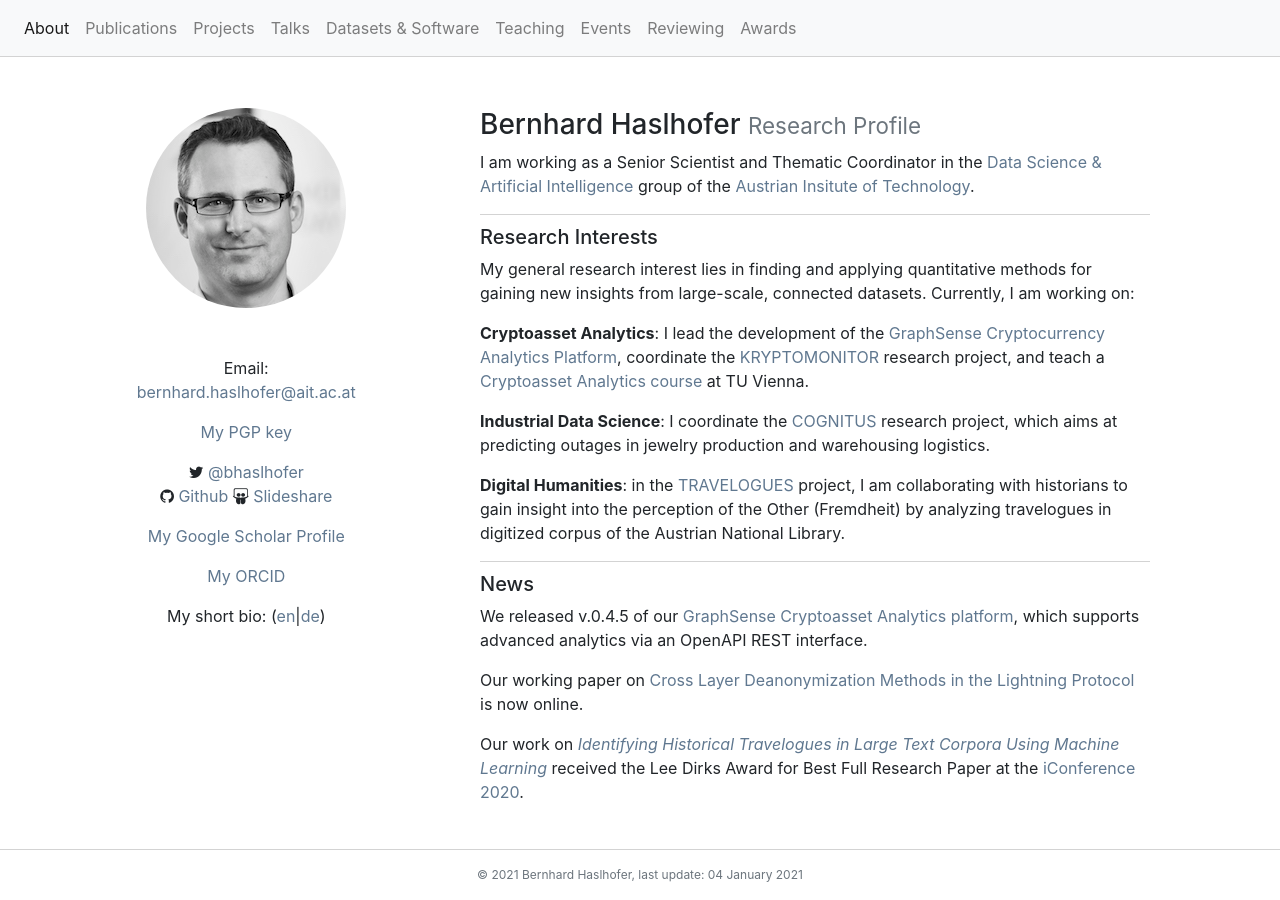
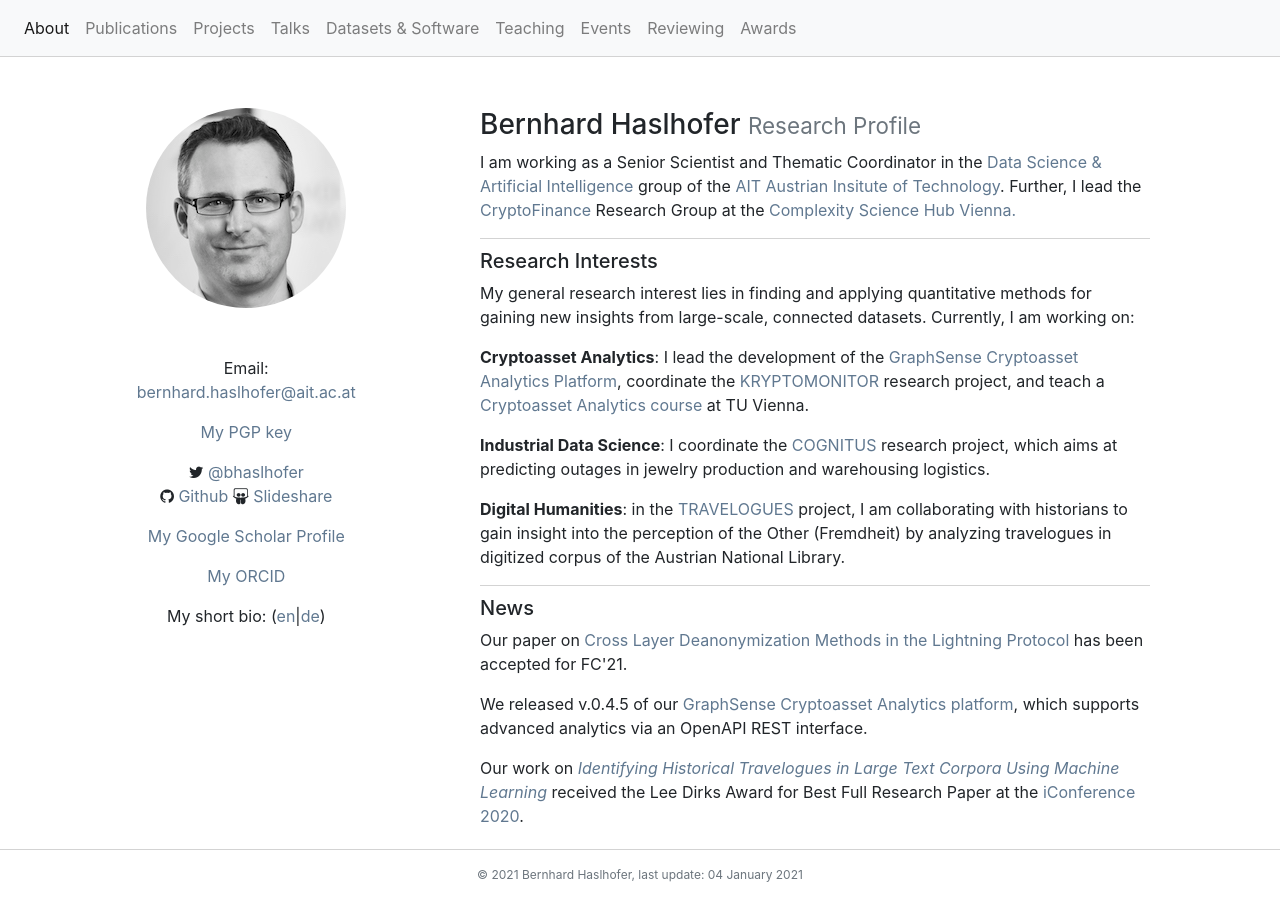
Before and after one commit to behas/behas.github.com, a Jekyll site: the page built from index.html, in a window 1280 px wide. Built offline with Jekyll 4.4.1, drawn with Linux system fonts in a browser that asks for light colours; a style sheet for code colours, icons or effects is not loaded.

Commit message:
updated news and CSH info

```diff
--- a/assets/short_bio_de.txt
+++ b/assets/short_bio_de.txt
@@ -1,3 +1,3 @@
-Bernhard Haslhofer ist Senior Scientist am AIT - Austrian Institute of Technology, wo er als thematischer Koordinator in der Forschungsgruppe "Data Science & Artificial Intelligence" tätig ist. Er ist außerdem Fakultätsmitglied am Complexity Science Hub Wien und externer Dozent an der Technischen Universität Wien.
+Bernhard Haslhofer ist Senior Scientist am AIT - Austrian Institute of Technology, wo er als thematischer Koordinator in der Forschungsgruppe "Data Science & Artificial Intelligence" tätig ist. Er ist außerdem Forscher am Complexity Science Hub Wien und externer Dozent an der Technischen Universität Wien.
 
 Bernhard promovierte an der Universität Wien im Bereich Informatik und hat einen Master in Wirtschaftswissenschaften und Informatik. Bevor er zu AIT kam, arbeitete er als Marie-Curie-Stipendiat der EU bei Cornell Information Science und als Assistenzprofessor an der Universität Wien. Seine Forschung konzentriert sich auf das Finden und Anwenden quantitativer datenwissenschaftlicher Methoden, um neue Erkenntnisse aus großen, zusammenhängenden Datensätzen zu gewinnen. Er arbeitet normalerweise in multidisziplinären Umgebungen, hat mehr als 60 wissenschaftliche Artikel in Zeitschriften und Konferenzen veröffentlicht und mehrere Workshops, Symposien und Konferenzen mitorganisiert. Darüber hinaus leistete er mit der National Information Standards Organization (NISO) und dem W3C World Wide Web Consortium einen aktiven Beitrag zu internationalen Standardisierungsbemühungen. Er koordinierte mehrere Grundlagen- und angewandte Forschungsprojekte auf nationaler und internationaler Ebene.
--- a/assets/short_bio_en.txt
+++ b/assets/short_bio_en.txt
@@ -1,3 +1,3 @@
-Bernhard Haslhofer is a Senior Scientist at the AIT - Austrian Institute of Technology, where he acts as Thematic Coordinator in the research group "Data Science & Artificial Intelligence". He is also a faculty member at the Complexity Science Hub Vienna and external lecturer at the Technical University of Vienna.
+Bernhard Haslhofer is a Senior Scientist at the AIT - Austrian Institute of Technology, where he acts as Thematic Coordinator in the research group "Data Science & Artificial Intelligence". He is also a researcher at the Complexity Science Hub Vienna and external lecturer at the Technical University of Vienna.
 
 Bernhard obtained his doctorate from the University of Vienna in the field of Computer Science and also holds a master’s degree in Economics and Computer Science. Before joining AIT, he worked as an EU Marie Curie fellow at Cornell Information Science and as assistant professor at the University of Vienna. His research focuses on finding and applying quantitative data science methods for gaining new insights from large-scale, connected datasets. He usually works in multidisciplinary settings, has published more than 60 scientific articles in journals and conferences and co-organized several workshops, symposia, and conferences. Moreover, he actively contributed to international standardization efforts with the National Information Standards Organization (NISO) and the W3C World Wide Web Consortium. He coordinated several basic and applied research projects on the national and international level.
--- a/index.html
+++ b/index.html
@@ -44,15 +44,14 @@ title: Research Profile
         <small class="text-muted">Research Profile</small>
       </h3>
 
-      <p>I am working as a Senior Scientist and Thematic Coordinator in the <a href="http://digital-insight.at" target="_blank">Data Science & Artificial Intelligence</a> group of the <a href="https://www.ait.ac.at/" target="_blank">Austrian Insitute of Technology</a>.</p>
+      <p>I am working as a Senior Scientist and Thematic Coordinator in the <a href="https://www.ait.ac.at/en/research-topics/datascienceartificialintelligence/" target="_blank">Data Science & Artificial Intelligence</a> group of the <a href="https://www.ait.ac.at/" target="_blank">AIT Austrian Insitute of Technology</a>. Further, I lead the <a href="https://www.csh.ac.at/complexity-science/Cryptofinance/" target="_blank">CryptoFinance</a> Research Group at the <a href="https://www.csh.ac.at/" target="_blank">Complexity Science Hub Vienna.</a></p>
 
       <section>
         <h5>Research Interests</h5>
 
         <p>My general research interest lies in finding and applying quantitative methods for gaining new insights from large-scale, connected datasets. Currently, I am working on:</p>
 
-
-        <p><strong>Cryptoasset Analytics</strong>: I lead the development of the <a href="http://graphsense.info/">GraphSense Cryptocurrency Analytics Platform</a>, coordinate the <a href="https://kryptomonitor-project.info/" target="_blank">KRYPTOMONITOR</a> research project, and teach a <a href="https://tiss.tuwien.ac.at/course/courseDetails.xhtml?dswid=6201&dsrid=874&courseNr=192080&semester=2020S">Cryptoasset Analytics course</a> at TU Vienna.</p>
+        <p><strong>Cryptoasset Analytics</strong>: I lead the development of the <a href="http://graphsense.info/">GraphSense Cryptoasset Analytics Platform</a>, coordinate the <a href="https://kryptomonitor-project.info/" target="_blank">KRYPTOMONITOR</a> research project, and teach a <a href="https://tiss.tuwien.ac.at/course/courseDetails.xhtml?dswid=6201&dsrid=874&courseNr=192080&semester=2020S">Cryptoasset Analytics course</a> at TU Vienna.</p>
 
         <p><strong>Industrial Data Science</strong>: I coordinate the <a href="https://cognitus-project.info/" target="_blank">COGNITUS</a> research project, which aims at predicting outages in jewelry production and warehousing logistics.</p>
 
@@ -62,9 +61,9 @@ title: Research Profile
       <section>
         <h5>News</h5>
 
+        <p>Our paper on <a href="https://arxiv.org/abs/2007.00764" target="_blank">Cross Layer Deanonymization Methods in the Lightning Protocol</a> has been accepted for FC'21.</p>
+
         <p>We released v.0.4.5 of our <a href="https://graphsense.info/" target="_blank">GraphSense Cryptoasset Analytics platform</a>, which supports advanced analytics via an OpenAPI REST interface.</p>
-
-        <p>Our working paper on <a href="https://arxiv.org/abs/2007.00764" target="_blank">Cross Layer Deanonymization Methods in the Lightning Protocol</a> is now online.</p>
 
         <p>Our work on <a href="https://arxiv.org/abs/2001.01673" target="_blank"><em>Identifying Historical Travelogues in Large Text Corpora Using Machine Learning</em></a> received the Lee Dirks Award for Best Full Research Paper at the <a href="https://ischools.org/News/8860749" target="_blank">iConference 2020</a>.
 
```
